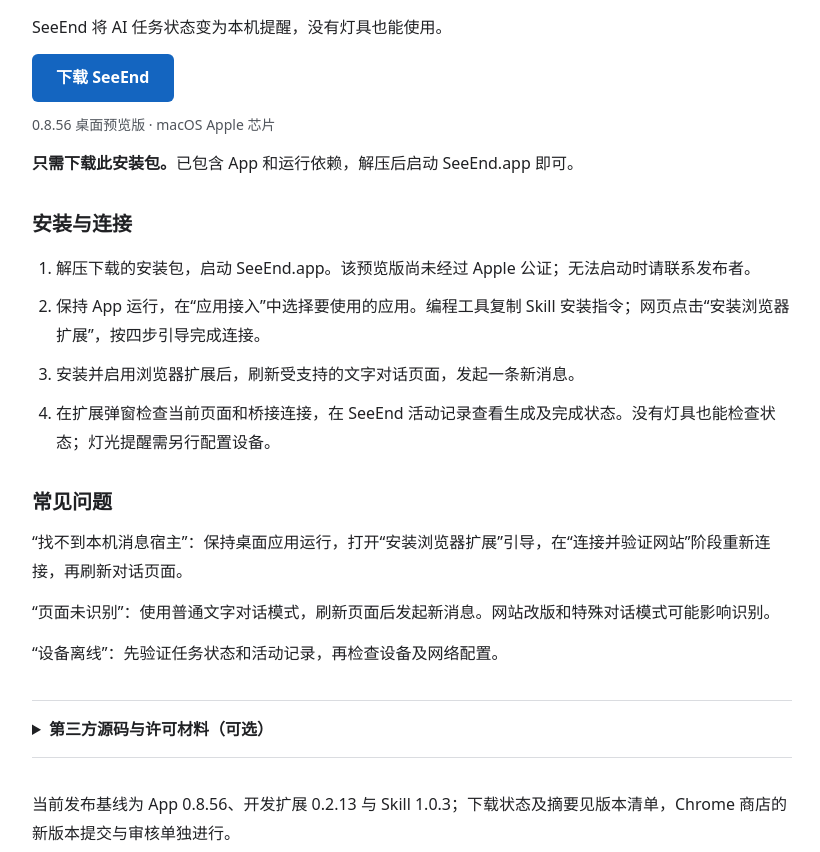
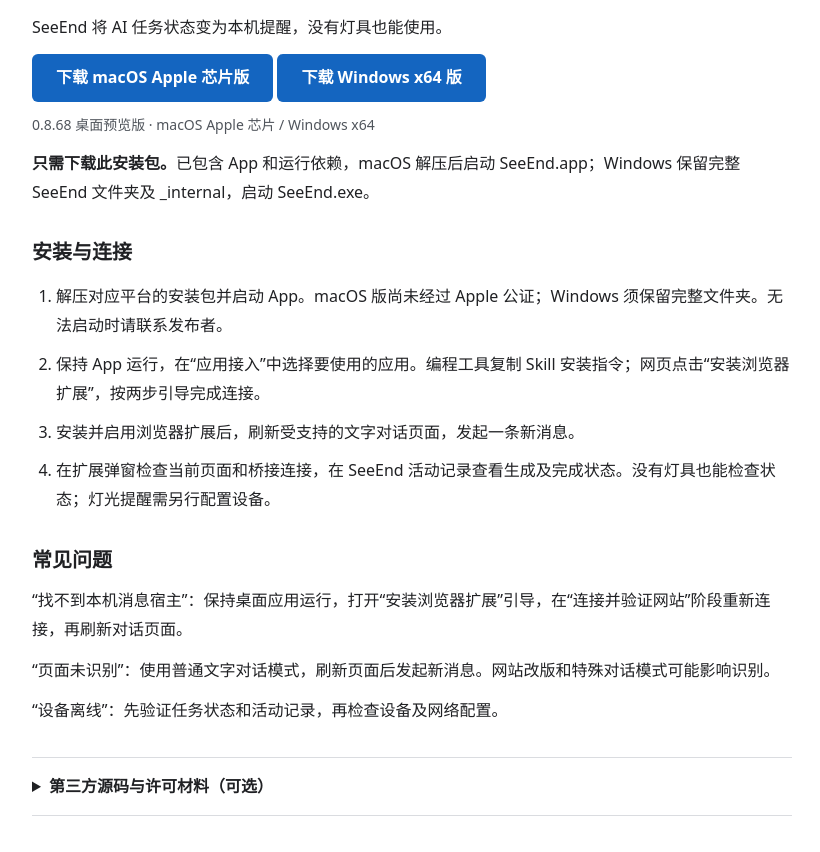
Before and after one commit to YipengChen/SeeEnd, a browser extension: page docs/chrome-web-store/privacy/support.html in a window 1280 px wide. Shown: the part 96-948 px from the top of the page, without its empty margins (228-1048 px from the left). Drawn offline with Linux system fonts and the light colour scheme.

Commit message:
docs: record public 0.8.68 release and installation guidance

```diff
--- a/docs/chrome-web-store/privacy/support.html
+++ b/docs/chrome-web-store/privacy/support.html
@@ -31,14 +31,15 @@
 <main>
   <h1>SeeEnd 安装与帮助</h1>
   <p>SeeEnd 将 AI 任务状态变为本机提醒，没有灯具也能使用。</p>
-  <a class="download" href="https://github.com/YipengChen/SeeEnd-downloads/releases/download/v0.8.56/SeeEnd-0.8.56-Darwin-arm64.zip">下载 SeeEnd</a>
-  <p class="download-meta">0.8.56 桌面预览版 · macOS Apple 芯片</p>
-  <p><strong>只需下载此安装包。</strong>已包含 App 和运行依赖，解压后启动 SeeEnd.app 即可。</p>
+  <a class="download" href="https://github.com/YipengChen/SeeEnd-downloads/releases/download/v0.8.68/SeeEnd-0.8.68-Darwin-arm64.zip">下载 macOS Apple 芯片版</a>
+  <a class="download" href="https://github.com/YipengChen/SeeEnd-downloads/releases/download/v0.8.68/SeeEnd-0.8.68-Windows-AMD64.zip">下载 Windows x64 版</a>
+  <p class="download-meta">0.8.68 桌面预览版 · macOS Apple 芯片 / Windows x64</p>
+  <p><strong>只需下载此安装包。</strong>已包含 App 和运行依赖，macOS 解压后启动 SeeEnd.app；Windows 保留完整 SeeEnd 文件夹及 _internal，启动 SeeEnd.exe。</p>
 
   <h2>安装与连接</h2>
   <ol>
-    <li>解压下载的安装包，启动 SeeEnd.app。该预览版尚未经过 Apple 公证；无法启动时请联系发布者。</li>
-    <li>保持 App 运行，在“应用接入”中选择要使用的应用。编程工具复制 Skill 安装指令；网页点击“安装浏览器扩展”，按四步引导完成连接。</li>
+    <li>解压对应平台的安装包并启动 App。macOS 版尚未经过 Apple 公证；Windows 须保留完整文件夹。无法启动时请联系发布者。</li>
+    <li>保持 App 运行，在“应用接入”中选择要使用的应用。编程工具复制 Skill 安装指令；网页点击“安装浏览器扩展”，按两步引导完成连接。</li>
     <li>安装并启用浏览器扩展后，刷新受支持的文字对话页面，发起一条新消息。</li>
     <li>在扩展弹窗检查当前页面和桥接连接，在 SeeEnd 活动记录查看生成及完成状态。没有灯具也能检查状态；灯光提醒需另行配置设备。</li>
   </ol>
@@ -51,11 +52,11 @@
   <details>
     <summary>第三方源码与许可材料（可选）</summary>
     <p><strong>无需下载即可使用 App。</strong>第三方源码仅供查阅、修改或重新构建 Qt、PySide6 等第三方库时使用，运行依赖已包含在安装包内。</p>
-    <p><a href="https://github.com/YipengChen/SeeEnd-downloads/releases/download/v0.8.56/SeeEnd-third-party-sources-0.8.56.zip">按需下载第三方源码与构建材料</a>。材料保留各自许可，不包含 SeeEnd 原创源码。</p>
+    <p><a href="https://github.com/YipengChen/SeeEnd-downloads/releases/download/v0.8.68/SeeEnd-third-party-sources-0.8.68.zip">下载 macOS 第三方源码与构建材料</a> · <a href="https://github.com/YipengChen/SeeEnd-downloads/releases/download/v0.8.68/SeeEnd-third-party-sources-0.8.68-Windows-AMD64.zip">Windows 第三方源码与构建材料</a>。材料保留各自许可，不包含 SeeEnd 原创源码。</p>
     <p><a href="https://github.com/YipengChen/SeeEnd-downloads/blob/main/THIRD_PARTY_NOTICES.md">第三方许可说明</a> · <a href="https://github.com/YipengChen/SeeEnd-downloads/blob/main/LIBRARY_REPLACEMENT.md">动态库替换说明</a></p>
   </details>
 
-  <p>当前发布基线为 App 0.8.56、开发扩展 0.2.13 与 Skill 1.0.3；下载状态及摘要见版本清单，Chrome 商店的新版本提交与审核单独进行。</p>
+  <p>当前发布基线为 App 0.8.68、开发扩展 0.2.14 与 Skill 1.0.5；下载状态及摘要见版本清单，Chrome 商店的新版本提交与审核单独进行。</p>
 
   <h2>联系与隐私</h2>
   <p>发布者：Yipeng Chen。支持邮箱：<a href="mailto:ypchenmail@gmail.com">ypchenmail@gmail.com</a>。</p>
```
Also changed, not shown: docs/validation.md (+7 -1 lines).
